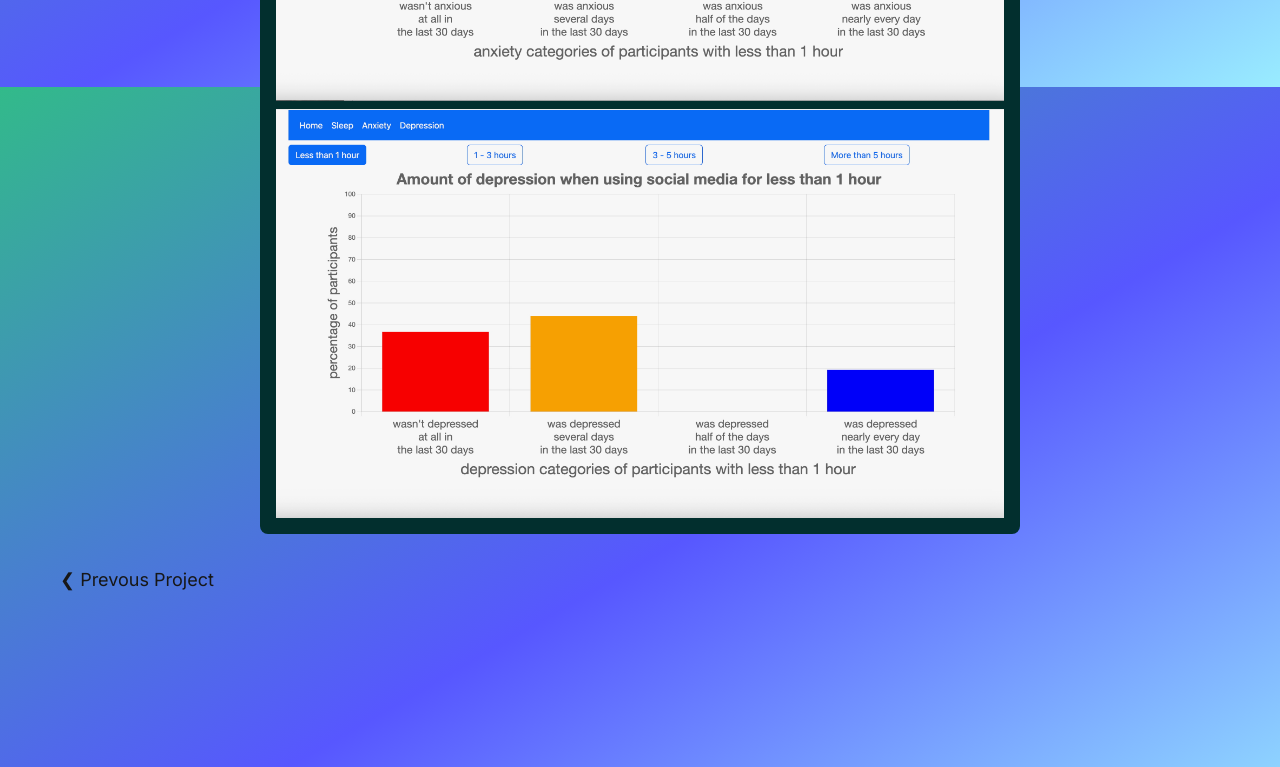
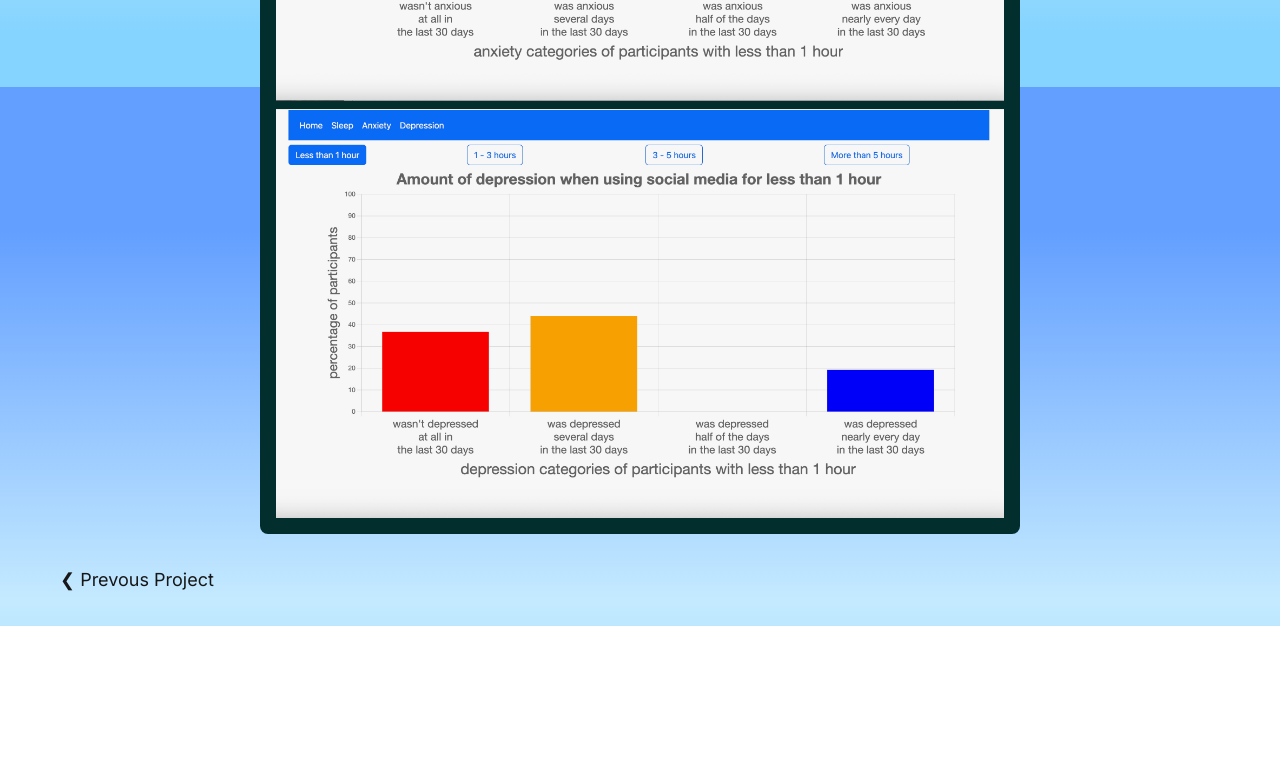
Before and after one commit to henryswain/portfolio, a Next.js app: page /Portfolio/computer-science/HonorsContract in a window 1280 px wide. Shown: the part 1513-2280 px from the top of the page. After the commit the page ends 2139 px from the top, so only its background shows below. Built offline with nearby package versions, Linux system fonts and the light colour scheme.

Commit message:
Updated gradient color on the honors contract page

```diff
--- a/app/Portfolio/computer-science/HonorsContract/page.jsx
+++ b/app/Portfolio/computer-science/HonorsContract/page.jsx
@@ -47,7 +47,7 @@ export default function page() {
     console.log("link: ", link)
     return (
         <>
-            <div className="flex flex-col items-center gap-8 bg-gradient-honors sm:bg-gradient-honors-sm md:bg-gradient-honors-md">
+            <div className="flex flex-col items-center gap-8 bg-gradient pb-8">
                 <NavBar/>
                 <ProjectContent
                     description={description}
@@ -59,7 +59,7 @@ export default function page() {
                     date={date}
                     containsTwoVerticalImages={false}
                 />
-                <Link href="/Portfolio/computer-science/FilmTrack" className="justify-start w-full pl-15 sm:pr-20 text-lg pb-4">&#10094; Prevous Project</Link>
+                <Link href="/Portfolio/computer-science/FilmTrack" className="justify-start w-full pl-15 sm:pr-20 text-lg">&#10094; Prevous Project</Link>
             </div>
         </>
     )
```
